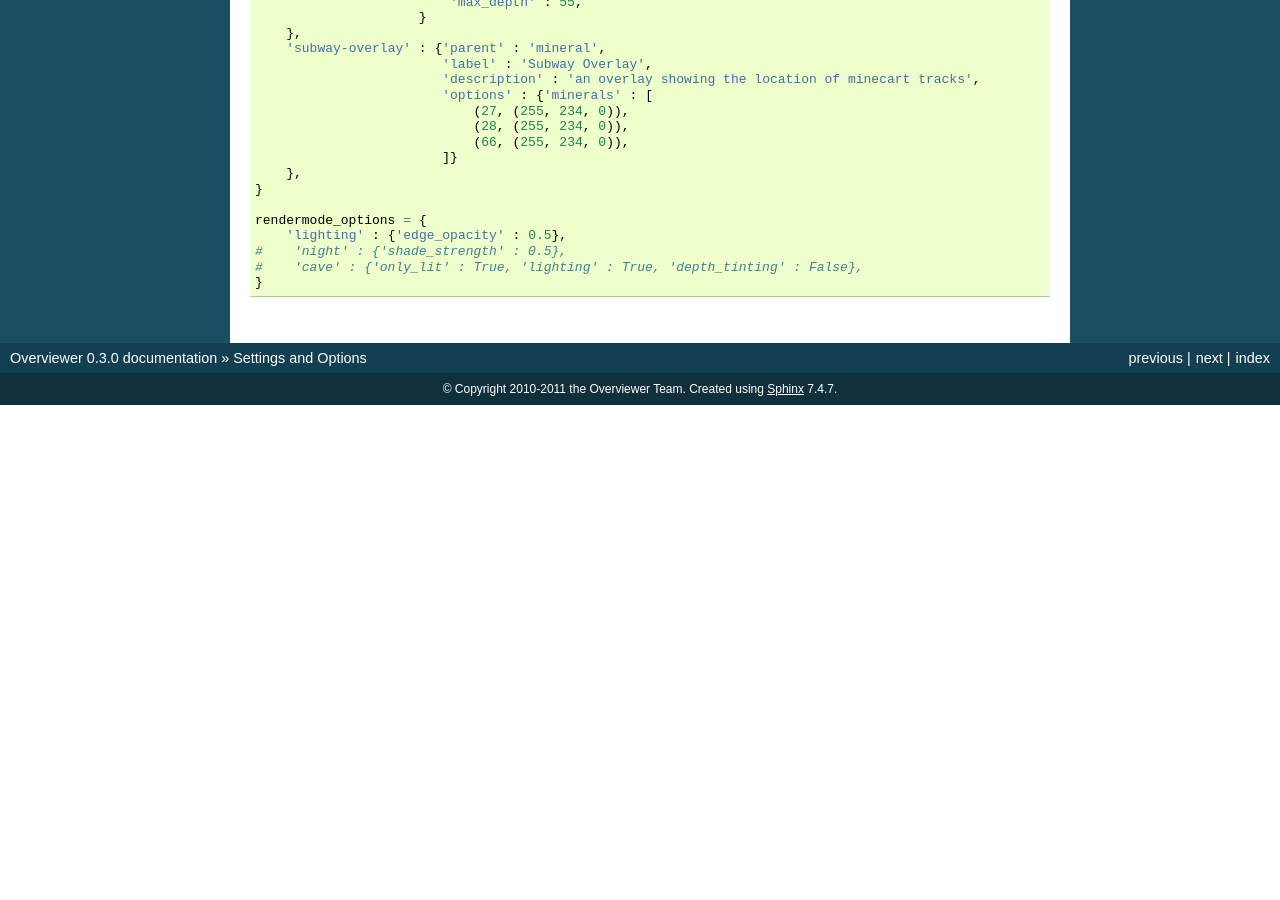
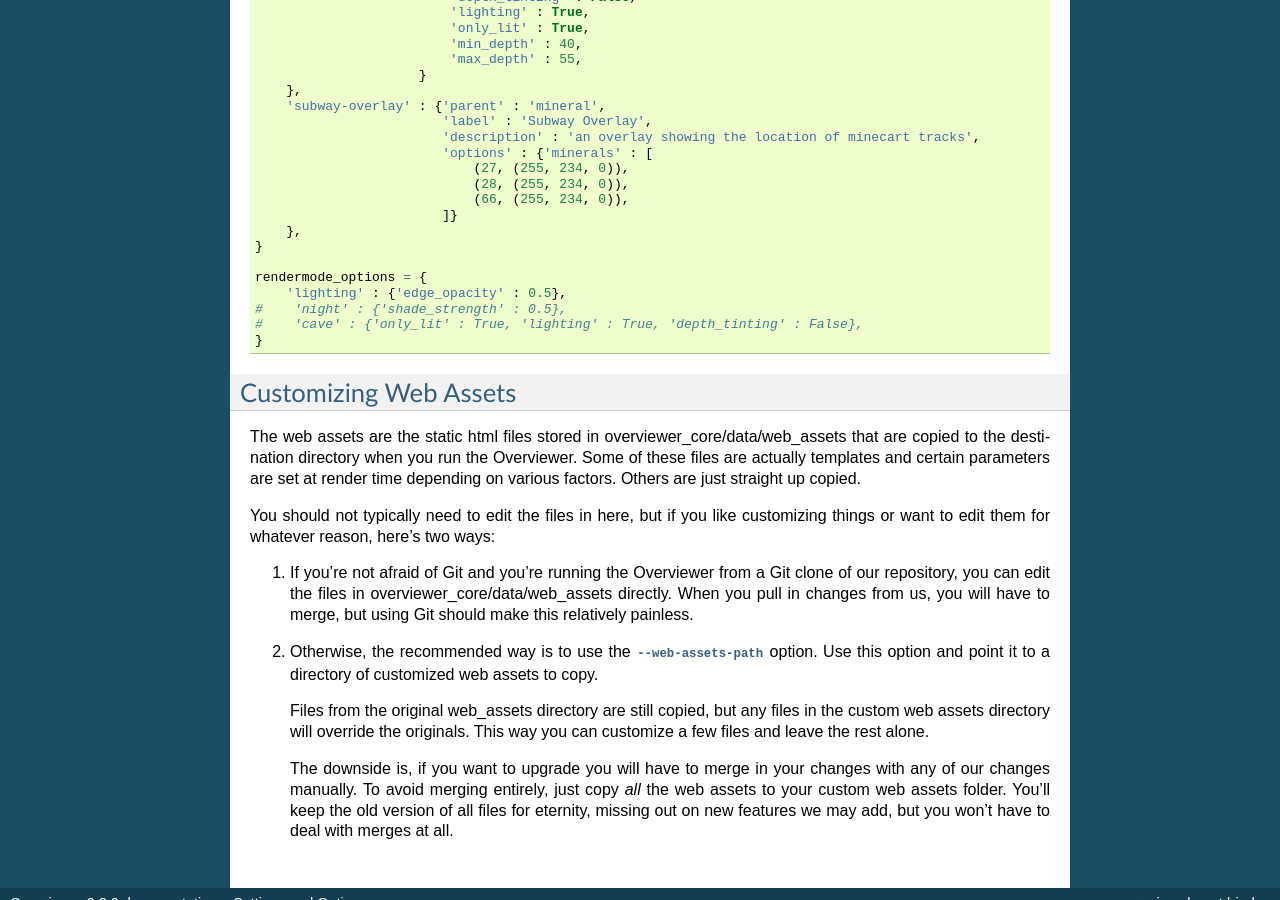
Before and after one commit to overviewer/Minecraft-Overviewer, a Sphinx documentation site: the page built from docs/options.rst, in a window 1280 px wide and 900 px high, scrolled down 10705 px. Built offline with Sphinx 7.4.7, drawn with Linux system fonts in a browser that asks for light colours; before the commit the page ends 11110 px from its top, so only the background shows below that; some of the changed text lies outside the part shown.

Commit message:
added a bit about customizing web assets

```diff
--- a/docs/options.rst
+++ b/docs/options.rst
@@ -368,6 +368,9 @@ Less Useful Options
     or merge web assets (or don't care for web asset updates at all), then copy
     all the web assets to a directory of your own and use this option.
 
+    See the :ref:`web-assets` section for more info on customizing your web
+    assets.
+
     **Settings file:**
         Option name: ``web_assets_path``
 
@@ -653,3 +656,36 @@ tracks instead of ore.
     #    'night' : {'shade_strength' : 0.5},
     #    'cave' : {'only_lit' : True, 'lighting' : True, 'depth_tinting' : False},
     }
+
+.. _web-assets:
+
+Customizing Web Assets
+======================
+
+The web assets are the static html files stored in
+overviewer_core/data/web_assets that are copied to the destination directory
+when you run the Overviewer. Some of these files are actually templates and
+certain parameters are set at render time depending on various factors. Others
+are just straight up copied.
+
+You should not typically need to edit the files in here, but if you like
+customizing things or want to edit them for whatever reason, here's two ways:
+
+1. If you're not afraid of Git and you're running the Overviewer from a Git
+   clone of our repository, you can edit the files in
+   overviewer_core/data/web_assets directly. When you pull in changes from us,
+   you will have to merge, but using Git should make this relatively painless.
+
+2. Otherwise, the recommended way is to use the :option:`--web-assets-path`
+   option. Use this option and point it to a directory of customized web assets
+   to copy.
+
+   Files from the original web_assets directory are still copied, but any files
+   in the custom web assets directory will override the originals. This way you
+   can customize a few files and leave the rest alone.
+
+   The downside is, if you want to upgrade you will have to merge in your
+   changes with any of our changes manually. To avoid merging entirely, just
+   copy *all* the web assets to your custom web assets folder. You'll keep the
+   old version of all files for eternity, missing out on new features we may
+   add, but you won't have to deal with merges at all.
```
